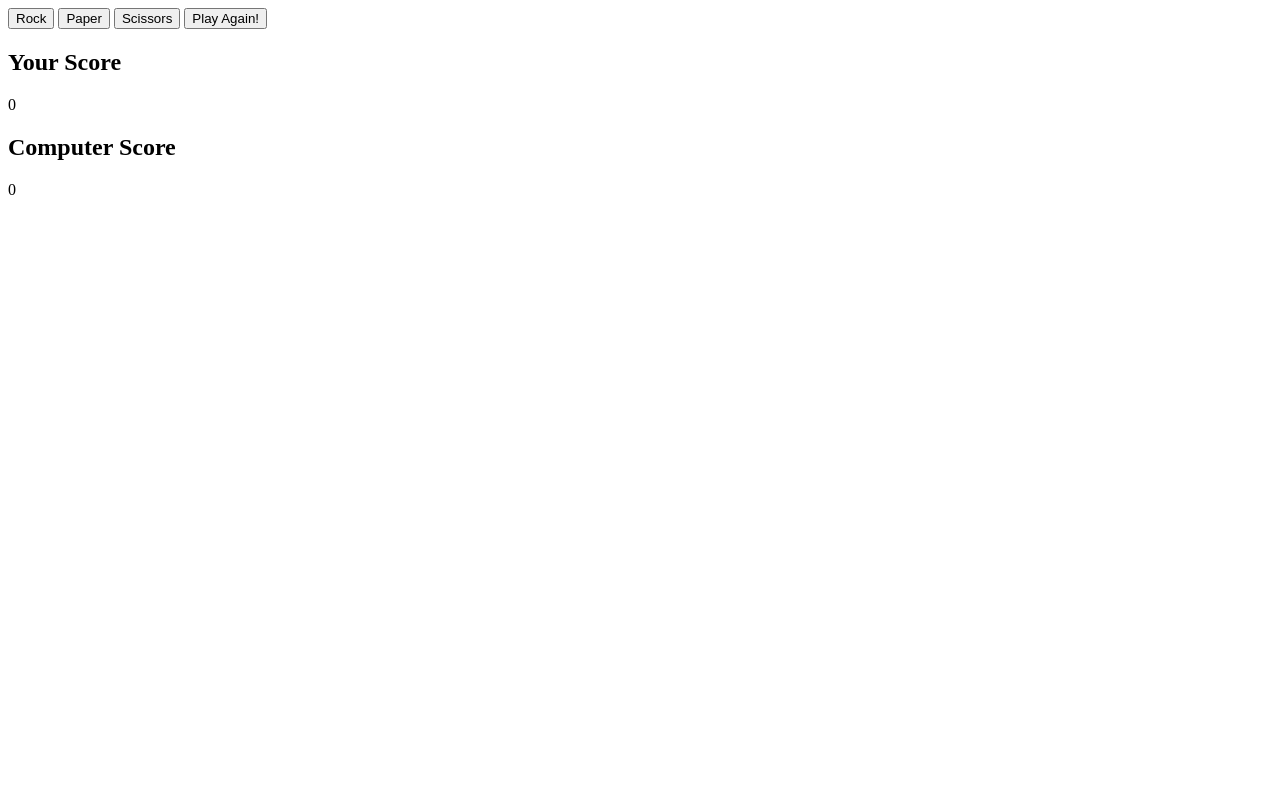
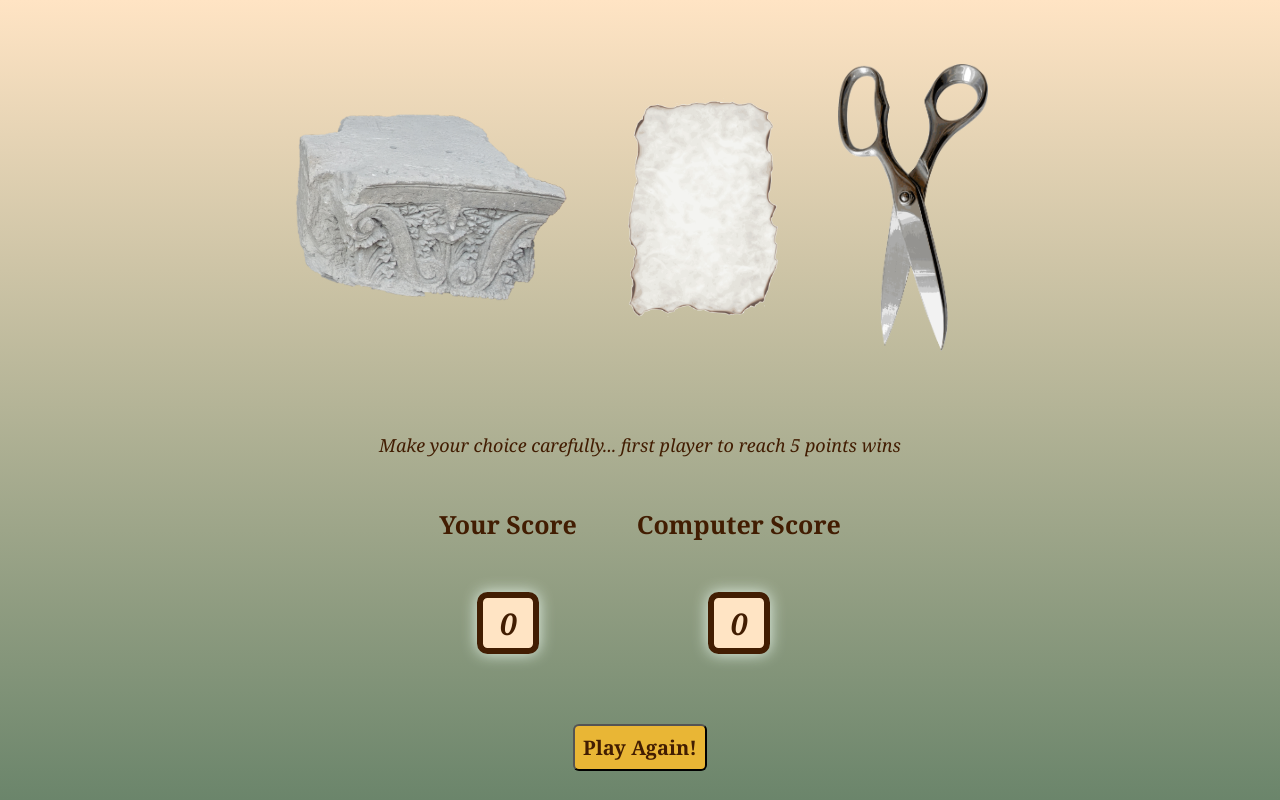
Before and after one commit to vukie88/rock_paper_scissors, a plain HTML site: page index.html in a window 1280 px wide. Drawn offline with Linux system fonts and the light colour scheme.

Commit message:
Updated game functionality and added css styling

```diff
--- a/index.html
+++ b/index.html
@@ -5,17 +5,21 @@
     <meta http-equiv="X-UA-Compatible" content="IE=edge" />
     <meta name="viewport" content="width=device-width, initial-scale=1.0" />
     <title>Document</title>
+    <link rel="stylesheet" href="./style.css" />
     <script src="main.js" defer></script>
   </head>
   <body>
     <div class="game">
-      <button class="rock">Rock</button>
-      <button class="paper">Paper</button>
-      <button class="scissors">Scissors</button>
-      <button class="again">Play Again!</button>
+      <input type="image" class="rock hover" src="rock.png" />
+      <input type="image" class="paper hover" src="paper.png" />
+      <input type="image" class="scissors hover" src="scissors.png" />
     </div>
+    <div class="resultText">
+      <p class="result">Start the game</p>
+    </div>
+    <div class="scores">
       <section class="player playerHuman">
-      <h2 class="playerName" id="player1">Your Score</h2>
+        <h2 class="playerName" id="human">Your Score</h2>
         <p class="score" id="playerScoreText">0</p>
         <!-- <p class="currentScore" id="current1">0</p> -->
       </section>
@@ -24,6 +28,11 @@
         <p class="score" id="computerScoreText">0</p>
         <!-- <p class="currentScore" id="computerCurrentScore">0</p> -->
       </section>
-    <section class="result"></section>
+    </div>
+    <div class="bottom-div">
+      <div class="playAgainBtn">
+        <button class="again">Play Again!</button>
+      </div>
+    </div>
   </body>
 </html>
--- a/main.js
+++ b/main.js
@@ -1,11 +1,9 @@
-// rock paper scissors game against a computer // computer will need randomized
+"use strict";
+
 const rockPaperScissorsGame = ["rock", "paper", "scissors"];
 let playerSelection, computerSelection, playing;
-// const computerSelection = getComputerChoice();
 const playerComputer = document.querySelector(".playerComputer");
 const playerHuman = document.querySelector(".playerHuman");
-// const currentHumanScore = document.querySelector("#current1");
-// const currentComputerScore = document.querySelector("#ComputerCurrentScore");
 const scoreHuman = document.querySelector("#playerScoreText");
 const scoreComputer = document.querySelector("#computerScoreText");
 const rock = document.querySelector(".rock");
@@ -16,17 +14,6 @@ const result = document.querySelector(".result");
 const playAgain = document.querySelector(".again");
 let pointsComputer = 0;
 let pointsHuman = 0;
-// const init = function () {
-//   score = [0, 0];
-//   currentScore = 0;
-//   playing = true;
-
-//   scoreHuman.textContent = 0;
-//   scoreComputer.textContent = 0;
-//   currentHumanScore.textContent = 0;
-//   currentComputerScore.textContent = 0;
-// };
-// init();
 
 function getComputerChoice() {
   const random = Math.floor(Math.random() * rockPaperScissorsGame.length);
@@ -36,27 +23,43 @@ function getComputerChoice() {
 function startGame() {
   pointsComputer = 0;
   pointsHuman = 0;
-  result.textContent = "";
+  result.textContent =
+    "Make your choice carefully... first player to reach 5 points wins";
+  result.style.color = "rgb(66, 29, 2)";
+  result.style.fontSize = "18px";
   scoreHuman.textContent = 0;
   scoreComputer.textContent = 0;
   rock.removeAttribute("disabled");
   paper.removeAttribute("disabled");
   scissors.removeAttribute("disabled");
+  document.querySelector(".paper").classList.add("hover");
+  document.querySelector(".rock").classList.add("hover");
+  document.querySelector(".scissors").classList.add("hover");
 }
 
 startGame();
 
 function endGame() {
   if (pointsComputer === 5) {
-    result.textContent = "Game over, you lose";
+    result.textContent = "Game over, the computer has you beat!";
+    result.style.color = "red";
+    result.style.fontSize = "30px";
     rock.setAttribute("disabled", true);
     paper.setAttribute("disabled", true);
     scissors.setAttribute("disabled", true);
+    document.querySelector(".paper").classList.remove("hover");
+    document.querySelector(".rock").classList.remove("hover");
+    document.querySelector(".scissors").classList.remove("hover");
   } else if (pointsHuman === 5) {
     result.textContent = "It's a miracle, you win!";
+    result.style.color = "green";
+    result.style.fontSize = "30px";
     rock.setAttribute("disabled", true);
     paper.setAttribute("disabled", true);
     scissors.setAttribute("disabled", true);
+    document.querySelector(".paper").classList.remove("hover");
+    document.querySelector(".rock").classList.remove("hover");
+    document.querySelector(".scissors").classList.remove("hover");
   }
 }
 
@@ -64,18 +67,13 @@ rock.addEventListener("click", function (e) {
   computerSelection = getComputerChoice();
   playerSelection = "rock";
   playGame(computerSelection, playerSelection);
-  //   if (pointsComputer === 5 || pointsHuman === 5) {
   endGame();
-
-  //   playerSelection);
-  //   getComputerChoice());
 });
 
 paper.addEventListener("click", function (e) {
   computerSelection = getComputerChoice();
   playerSelection = "paper";
   playGame(computerSelection, playerSelection);
-  //   if (pointsComputer === 5 || pointsHuman === 5) {
   endGame();
 });
 
@@ -83,43 +81,55 @@ scissors.addEventListener("click", function (e) {
   computerSelection = getComputerChoice();
   playerSelection = "scissors";
   playGame(computerSelection, playerSelection);
-  //   if (pointsComputer === 5 || pointsHuman === 5) {
   endGame();
 });
 
 function playGame(computerSelection, playerSelection) {
   if (playerSelection === computerSelection) {
-    result.textContent = "draw";
+    result.textContent = "Draw... choose again";
   } else if (playerSelection === "rock" && computerSelection === "paper") {
-    result.textContent = "You lose! Paper beats rock";
+    result.setAttribute("style", "white-space: pre;");
+    result.textContent = "Damn, you're opponent has just gained 1 point. \r\n";
+    result.textContent +=
+      "The computer's paper may be soft, but it covers your rock and provides a safe shelter.";
     pointsComputer = pointsComputer + 1;
     scoreComputer.textContent = pointsComputer;
   } else if (playerSelection === "paper" && computerSelection === "rock") {
-    result.textContent = "You win! Paper beats rock";
+    result.setAttribute("style", "white-space: pre;");
+    result.textContent = "Congrats, you've gained 1 point! \r\n";
+    result.textContent +=
+      "Your soft but sturdy paper reigns supreme over the computer's powerful rock.";
     pointsHuman = pointsHuman + 1;
     scoreHuman.textContent = pointsHuman;
   } else if (playerSelection === "scissors" && computerSelection === "rock") {
-    result.textContent = "You lose! Rockbeats scissors";
+    result.setAttribute("style", "white-space: pre;");
+    result.textContent =
+      "Aw shucks... the computer's doozy of a rock absolutely crushed your scissors. \r\n";
+    result.textContent += "Computer's score has increased by 1.";
     pointsComputer = pointsComputer + 1;
     scoreComputer.textContent = pointsComputer;
   } else if (playerSelection === "paper" && computerSelection === "scissors") {
-    result.textContent = "You lose! Scissors beats paper";
+    result.setAttribute("style", "white-space: pre;");
+    result.textContent =
+      "The computer's scissors really did a number on your paper... \r\n";
+    result.textContent += "1 point is awarded to your opponent.";
     pointsComputer = pointsComputer + 1;
     scoreComputer.textContent = pointsComputer;
   } else if (playerSelection === "scissors" && computerSelection === "paper") {
-    result.textContent = "You win! Scissors beats paper";
+    result.setAttribute("style", "white-space: pre;");
+    result.textContent =
+      "Oh baby! Your sharp scissors sliced that paper to perfection! \r\n";
+    result.textContent += "You now have 1 extra point.";
     pointsHuman = pointsHuman + 1;
     scoreHuman.textContent = pointsHuman;
   } else if (playerSelection === "rock" && computerSelection === "scissors") {
-    result.textContent = "You win! Rock beats scissors";
+    result.setAttribute("style", "white-space: pre;");
+    result.textContent = "Success! You've gained 1 point. \r\n";
+    result.textContent +=
+      "Those pathetic scissors didn't have a chance against your beastly rock!";
     pointsHuman = pointsHuman + 1;
     scoreHuman.textContent = pointsHuman;
   }
 }
 
 playAgain.addEventListener("click", startGame);
-// playGame(computerSelection, playerSelection);
-
-// function game() {}
-// playRound((computerSelection, playerSelection));
-// console.log(playRound(computerSelection, playerSelection));
--- /dev/null
+++ b/style.css
@@ -0,0 +1,118 @@
+html body {
+  font-family: Sawarabi Mincho, Georgia, Times, "Times New Roman", serif;
+  margin: 0;
+  padding: 0;
+  min-height: 100vh;
+  width: 100vw;
+  background-image: linear-gradient(bisque, rgb(107, 133, 107));
+}
+
+.game > .scissors {
+  width: 150px;
+  height: auto;
+  object-fit: contain;
+  padding: 10px;
+  border: 4px solid transparent;
+}
+
+.game > .paper {
+  width: 150px;
+  height: auto;
+  object-fit: contain;
+  padding: 10px;
+  border: 4px solid transparent;
+}
+
+.game > .rock {
+  width: 275px;
+  height: auto;
+  object-fit: contain;
+  padding: 10px;
+  border: 4px solid transparent;
+}
+
+.game {
+  display: flex;
+  justify-content: center;
+  gap: 2em;
+  padding: 50px;
+}
+
+.hover:hover {
+  border: solid rgb(66, 29, 2) 4px;
+  border-radius: 0.75em;
+  box-shadow: 0 0 30px rgb(106, 135, 112);
+}
+
+.result,
+p {
+  text-align: center;
+  font-style: italic;
+  color: rgb(66, 29, 2);
+  font-size: 18px;
+}
+.playerHuman {
+  display: flex;
+  flex-direction: column;
+  align-items: center;
+}
+
+.playerComputer {
+  display: flex;
+  flex-direction: column;
+  align-items: center;
+}
+.scores {
+  margin-top: 30px;
+  display: flex;
+  justify-content: center;
+  gap: 3em;
+  font-size: 20px;
+  color: rgb(66, 29, 2);
+}
+.playerName {
+  font-size: 25px;
+}
+#playerScoreText,
+#computerScoreText {
+  text-align: center;
+  border: 6px rgb(66, 29, 2) solid;
+  border-radius: 0.35em;
+  box-shadow: 0 0 15px rgb(228, 242, 231);
+  width: 50px;
+  height: 50px;
+  align-items: center;
+  justify-content: center;
+  display: flex;
+  font-size: 30px;
+  background-color: bisque;
+  color: rgb(66, 29, 2);
+  font-weight: 700;
+}
+
+.bottom-div {
+  display: flex;
+  gap: 2em;
+  flex-direction: column;
+  justify-content: space-between;
+  text-align: center;
+  align-items: center;
+  margin-bottom: auto;
+}
+
+.again {
+  font-size: 20px;
+  border-radius: 0.3em;
+  margin-top: 40px;
+  margin-bottom: auto;
+  color: rgb(66, 29, 2);
+  font-family: Sawarabi Mincho, Georgia, Times, "Times New Roman", serif;
+  font-weight: 900;
+  background-color: rgb(233, 182, 53);
+  padding: 8px;
+}
+
+.again:hover {
+  box-shadow: 0 0 10px rgb(228, 242, 231);
+  background-color: rgb(251, 187, 24);
+}
```
Also changed, not shown: paper.png (added), rock.png (added), scissors.png (added). Lines whose indentation alone changed are shown as unchanged.
